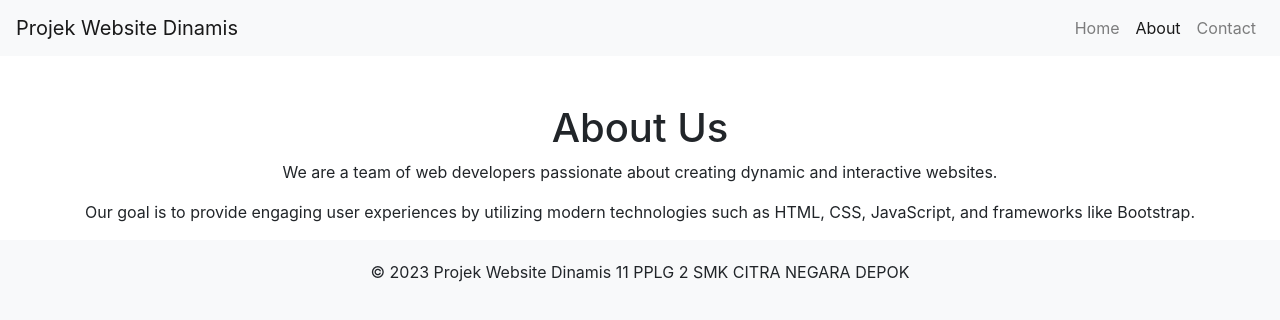
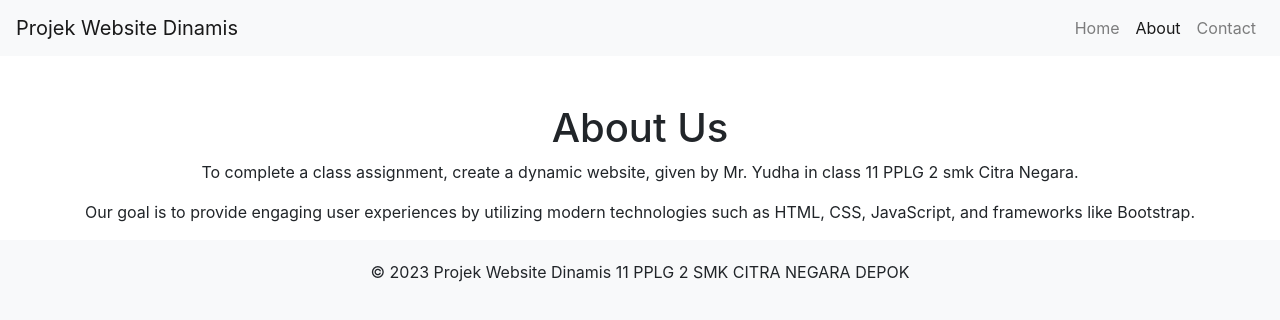
Before and after one commit to madya27/projekbkk, a plain HTML site: page about.html in a window 1280 px wide. Drawn offline with nearby package versions, Linux system fonts and the light colour scheme.

Commit message:
Update about.html

```diff
--- a/about.html
+++ b/about.html
@@ -30,7 +30,7 @@
 
     <div class="container mt-5">
         <h1>About Us</h1>
-        <p>We are a team of web developers passionate about creating dynamic and interactive websites.</p>
+        <p>To complete a class assignment, create a dynamic website, given by Mr. Yudha in class 11 PPLG 2 smk Citra Negara.</p>
         <p>Our goal is to provide engaging user experiences by utilizing modern technologies such as HTML, CSS, JavaScript, and frameworks like Bootstrap.</p>
     </div>
 
```
